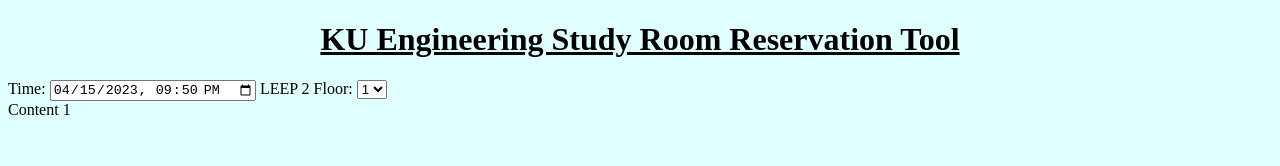
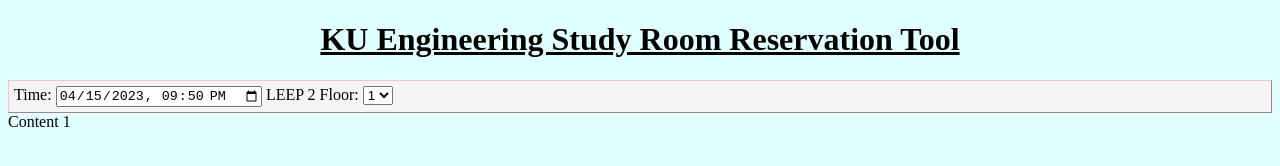
Before and after one commit to PrestonWehrman/Hack-KU-23, a plain HTML site: page index.html in a window 1280 px wide. Drawn offline with Linux system fonts and the light colour scheme.

Commit message:
but the div back :)

```diff
--- a/index.html
+++ b/index.html
@@ -8,7 +8,7 @@
 
 <body>
   <h1>KU Engineering Study Room Reservation Tool</h1>
-
+  <div class="topDiv">
   <label for="time">Time:</label>
   <input type="datetime-local" id="time" name="time" value="">
 
@@ -18,7 +18,7 @@
     <option value="1">1</option>
     <option value="2">2</option>
   </select>
-
+</div>
   <div id="1" class="vis">
     Content 1
   </div>
--- a/script.js
+++ b/script.js
@@ -13,7 +13,7 @@
         if (vis !== null) {
             vis.className = 'inv';
         }
-                    if (target !== null ) {
+        if (target !== null) {
             target.className = 'vis';
         }
     });
--- a/styles.css
+++ b/styles.css
@@ -24,10 +24,10 @@
 
 /*division on top*/
 .topDiv {
-  border: 5px outset wheat;
-  background-color: lightblue;
+  border: 1px outset pink;
+  background-color: whitesmoke;
   display: left;
-  text-align: center;
+  padding: 5px;
 }
 
 /*calendar styles*/
```
Lines whose indentation alone changed are shown as unchanged.
